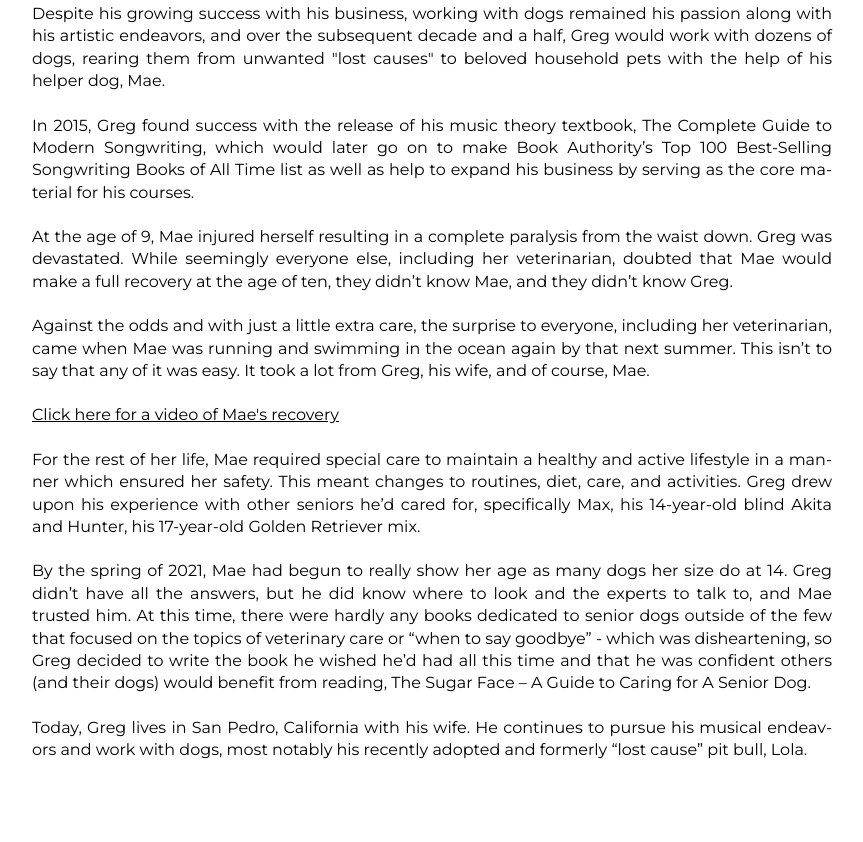
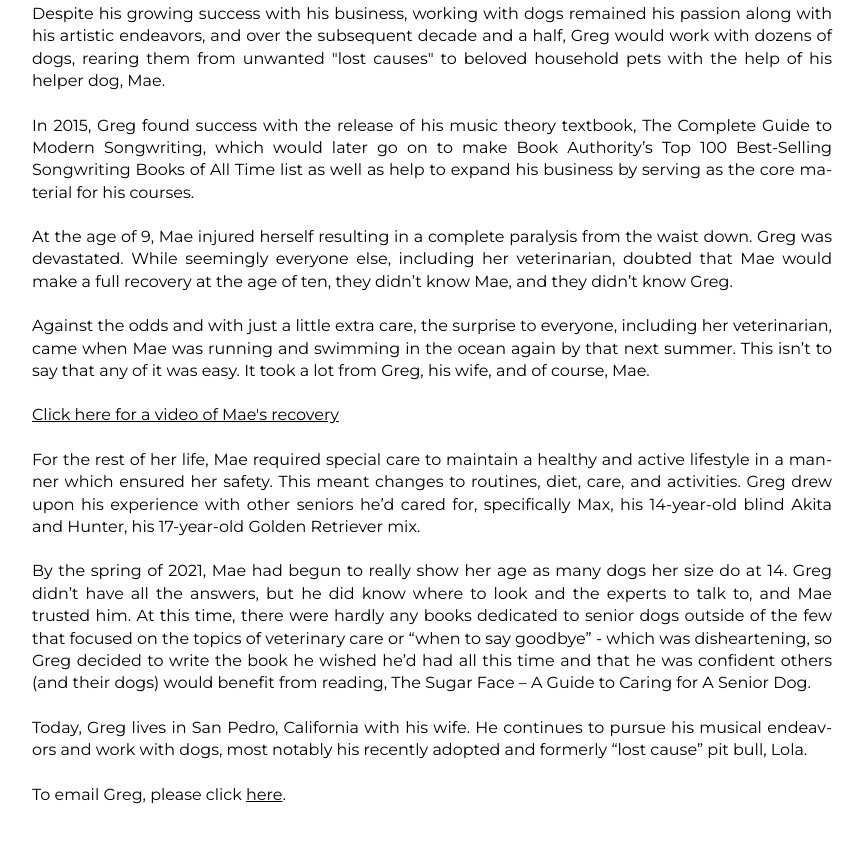
Before and after one commit to Klaney/sugar-face-site, a plain HTML site: page greg/index.html in a window 1280 px wide. Shown: the part 968-1810 px from the top of the page, without its empty margins (208-1071 px from the left). Drawn offline with Linux system fonts and the light colour scheme.

Commit message:
Add email contact link to Greg page
Co-Authored-By: Claude Opus 5.5 <noreply@anthropic.com>

```diff
--- a/greg/index.html
+++ b/greg/index.html
@@ -54,6 +54,8 @@
     <p>By the spring of 2021, Mae had begun to really show her age as many dogs her size do at 14.  Greg didn’t have all the answers, but he did know where to look and the experts to talk to, and Mae trusted him.  At this time, there were hardly any books dedicated to senior dogs outside of the few that focused on the topics of veterinary care or “when to say goodbye” - which was disheartening, so Greg decided to write the book he wished he’d had all this time and that he was confident others (and their dogs) would benefit from reading, The Sugar Face – A Guide to Caring for A Senior Dog.</p>
 
     <p>Today, Greg lives in San Pedro, California with his wife.  He continues to pursue his musical endeavors and work with dogs, most notably his recently adopted and formerly “lost cause” pit bull, Lola.</p>
+
+    <p>To email Greg, please click <a href="mailto:greg.thesugarface@gmail.com">here</a>.</p>
   </main>
 </body>
 </html>
```
